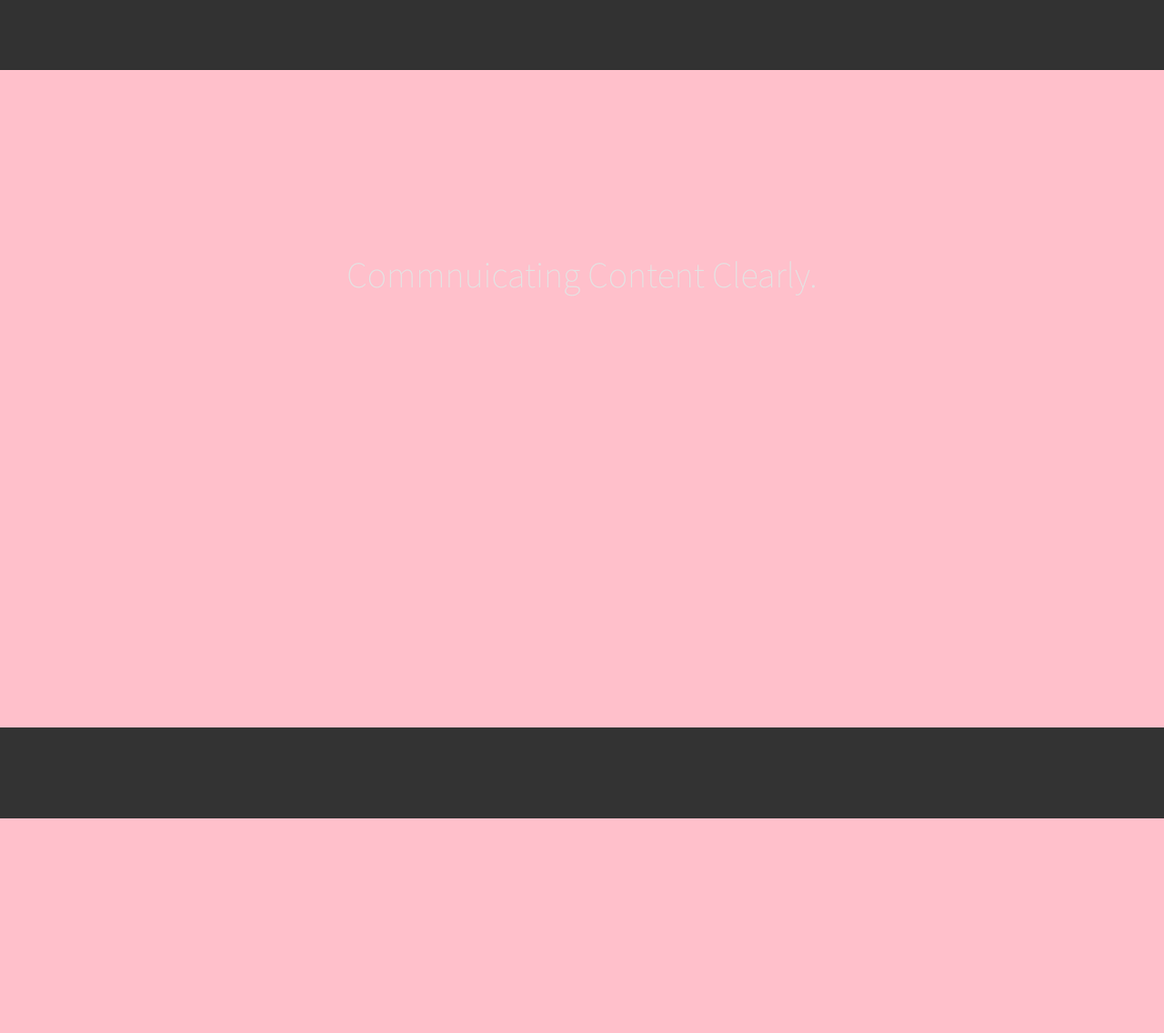
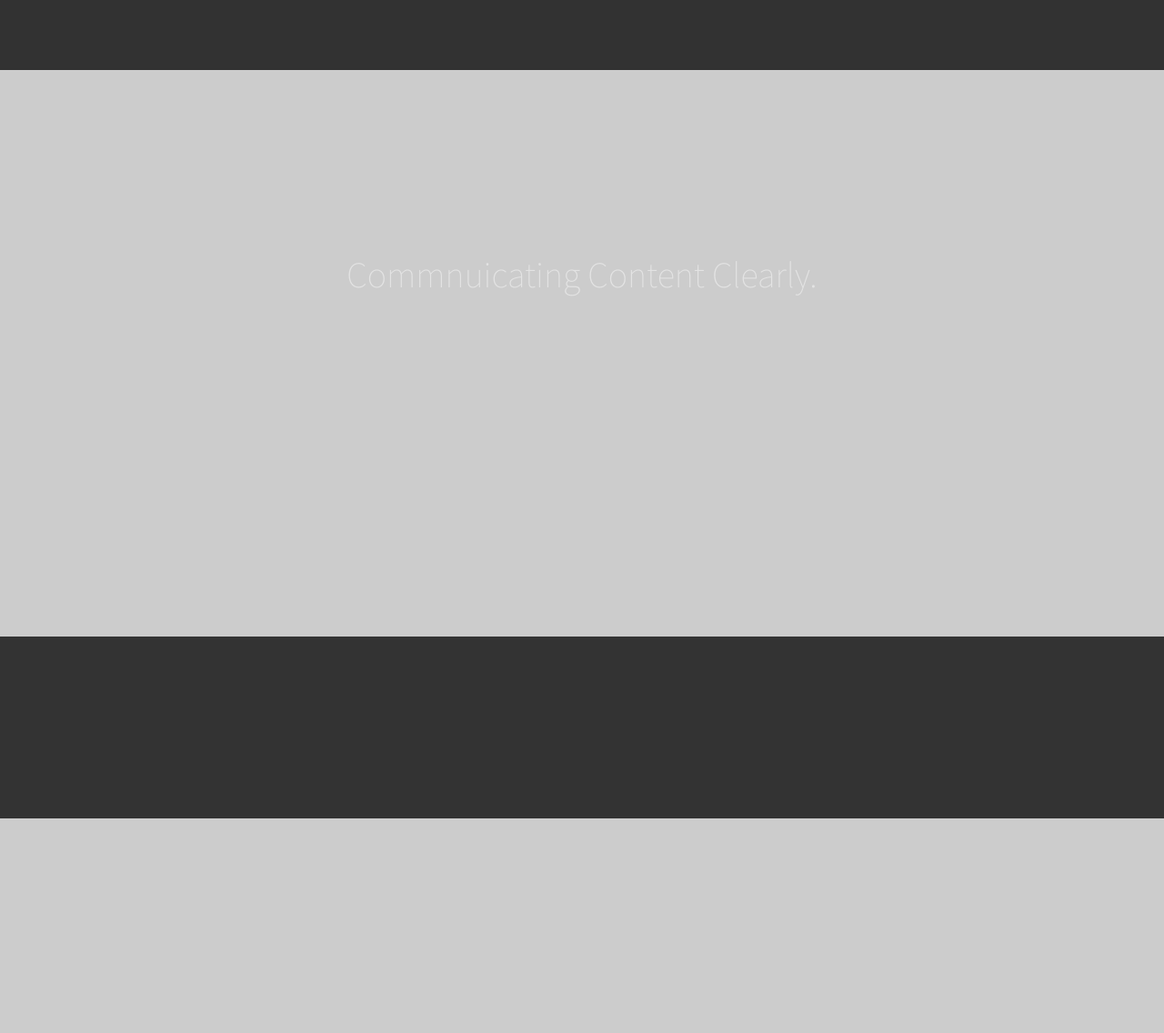
Before and after one commit to jgollner/codegrind, a Jekyll site: the page built from index.html, in a window 1280 px wide. Shown: the whole page at 91% size. Built offline with Jekyll 4.4.1, drawn with Linux system fonts in a browser that asks for light colours; Markdown is read by kramdown in place of the engine named in the settings.

Commit message:
footer&header

```diff
--- a/css/general.css
+++ b/css/general.css
@@ -10,7 +10,7 @@ body {
 	width: 100%;
 	min-width: 240px;
 	height: 1136px;
-	background-color: pink;
+	background-color: #ccc;
 
 
 	}
@@ -30,7 +30,7 @@ h2 {
 }
 
 footer {
-	height: 100px;
+	height: 200px;
 	width: 100%;
 	background-color: #333;
 	position: fixed;
```
